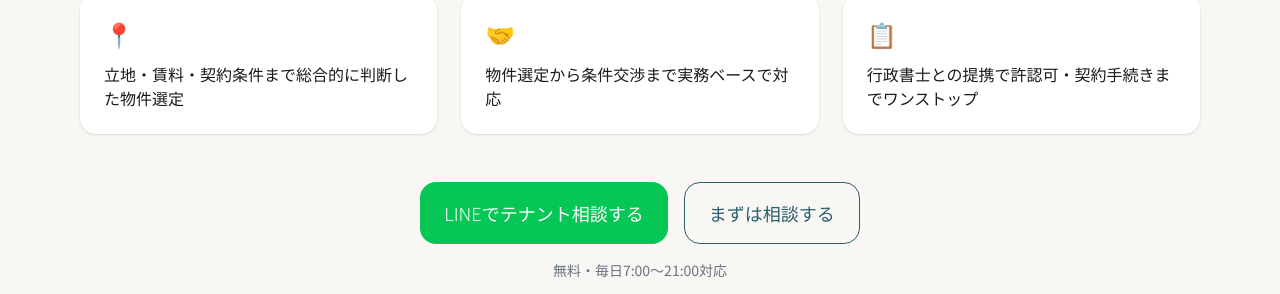
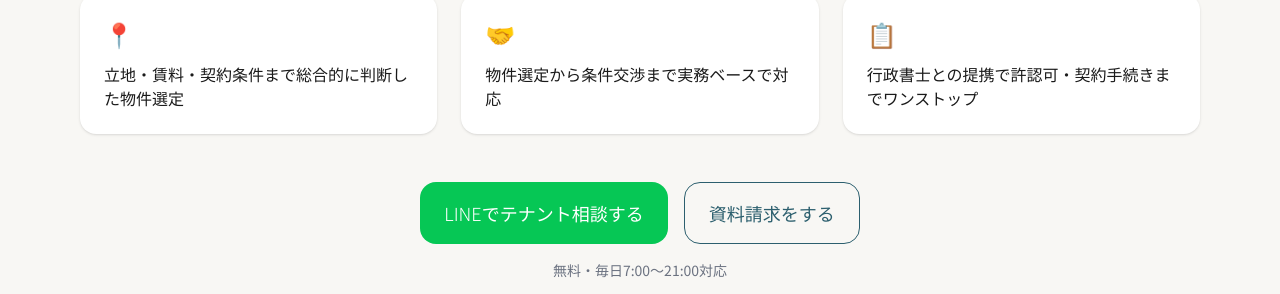
Before and after one commit to idsp0731-gif/onza-estate, a Next.js app: page /tenant in a window 1280 px wide. Shown: the part 863-1157 px from the top of the page. Built offline with nearby package versions, Linux system fonts and the light colour scheme.

Commit message:
fix: テナントページの資料請求ボタンURLを更新

```diff
--- a/src/app/tenant/page.tsx
+++ b/src/app/tenant/page.tsx
@@ -93,12 +93,12 @@ export default function TenantPage() {
                 LINEでテナント相談する
               </a>
               <a
-                href="https://forms.gle/aMpZA75kR728DpTA8"
+                href="https://forms.gle/suX3StwmySGmN2Rg8"
                 target="_blank"
                 rel="noopener noreferrer"
                 className="border border-[#2C5F6E] text-[#2C5F6E] px-6 py-4 rounded-2xl font-light text-lg min-h-[52px] flex items-center justify-center hover:bg-[#2C5F6E] hover:text-white transition-colors"
               >
-                まずは相談する
+                資料請求をする
               </a>
             </div>
             <p className="text-sm text-[#6B7280] mb-8">無料・毎日7:00〜21:00対応</p>
```
